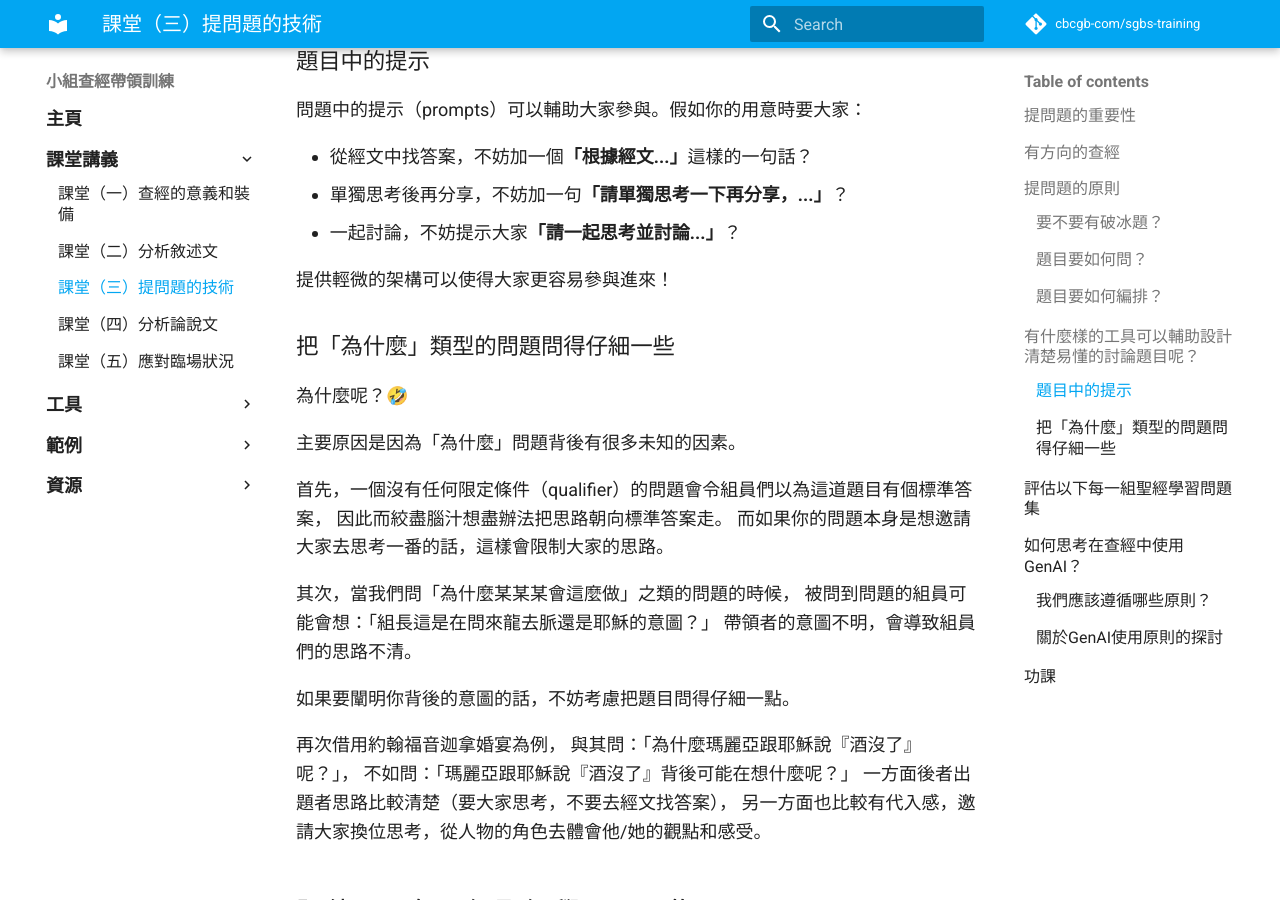
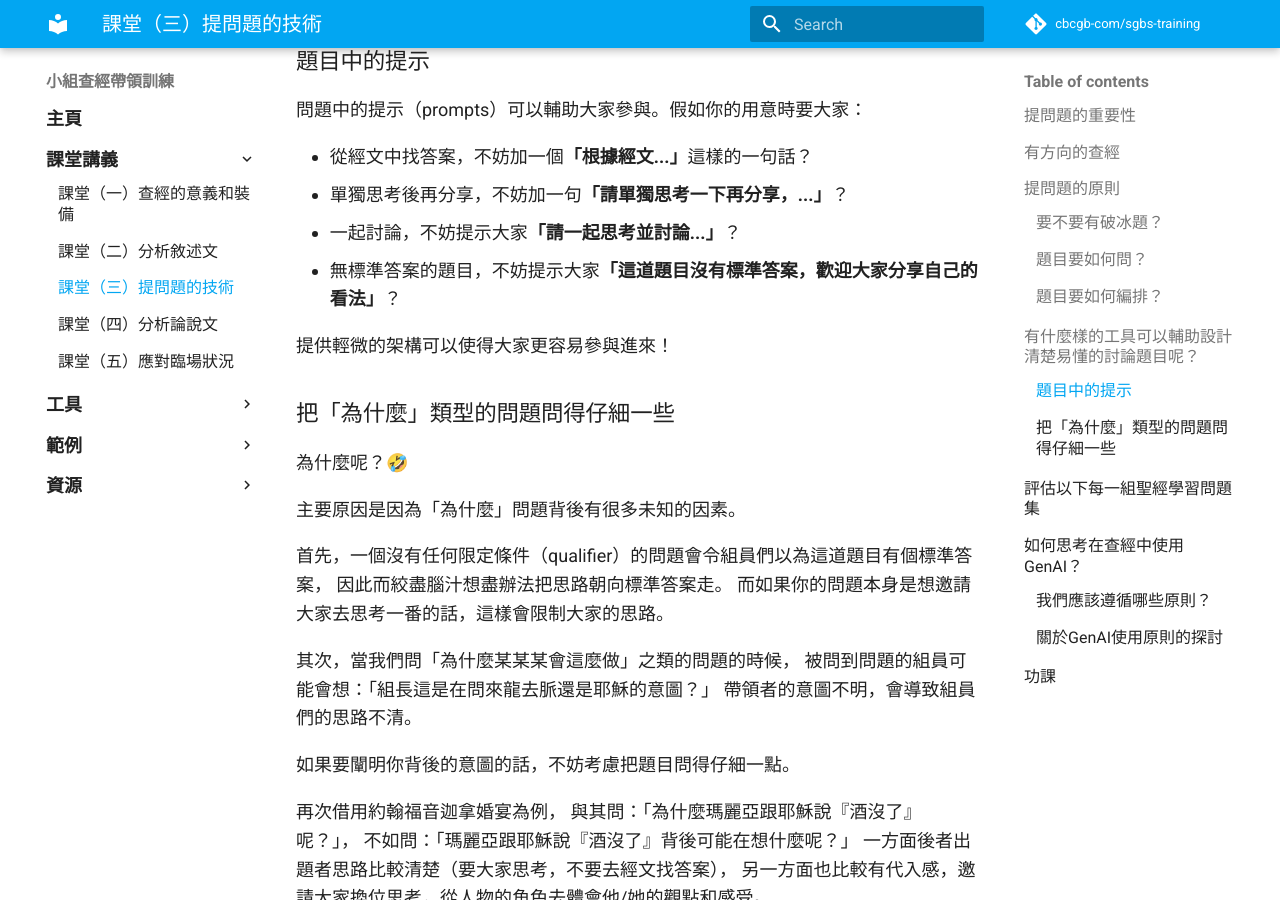
Before and after one commit to cbcgb-com/sgbs-training, an MkDocs documentation site: the page built from docs/class-notes/lesson-3-questioning.md, in a window 1280 px wide and 900 px high, scrolled down 3000 px. Built offline with MkDocs 1.6.1 and Material for MkDocs 9.7.7, drawn with Linux system fonts in a browser that asks for light colours; comment, search, counter and statistics services are not loaded.

Commit message:
docs(class-notes)📝: Add guidance for questions without standard answers in lesson 3 notes
- Include a new bullet point suggesting how to handle questions without standard answers.

```diff
--- a/docs/class-notes/lesson-3-questioning.md
+++ b/docs/class-notes/lesson-3-questioning.md
@@ -114,6 +114,7 @@
 - 從經文中找答案，不妨加一個**「根據經文...」**這樣的一句話？
 - 單獨思考後再分享，不妨加一句**「請單獨思考一下再分享，...」**？
 - 一起討論，不妨提示大家**「請一起思考並討論...」**？
+- 無標準答案的題目，不妨提示大家**「這道題目沒有標準答案，歡迎大家分享自己的看法」**？
 
 提供輕微的架構可以使得大家更容易參與進來！
 
```
